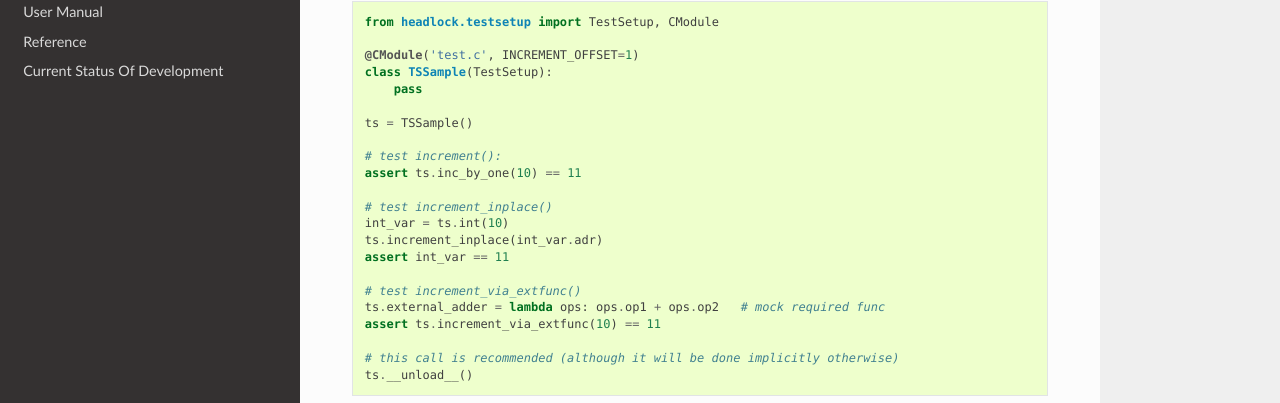
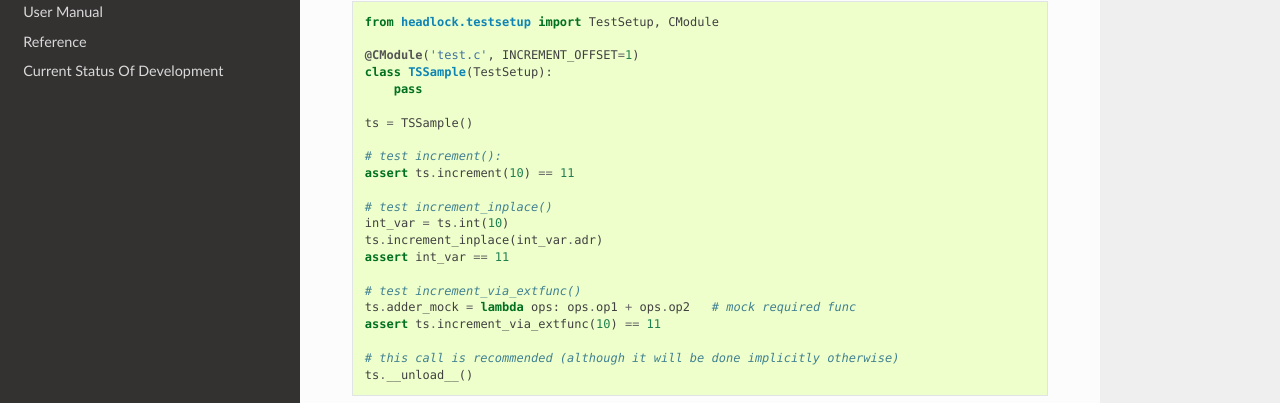
Before and after one commit to mrh1997/headlock, a Sphinx documentation site: the page built from docs/getting-started.rst, in a window 1280 px wide and 900 px high, scrolled down 1210 px. Shown: the part 315-718 px from the top of the window. Built offline with Sphinx 7.4.7 and the Read the Docs theme 2.0.0, drawn with Linux system fonts in a browser that asks for light colours.

Commit message:
Fix Typos in documentation

```diff
--- a/docs/development-status.rst
+++ b/docs/development-status.rst
@@ -37,7 +37,7 @@ is shown in the following list:
    external process / other machine / embdedded system
 
 
-Begreports/Pullrequests
+Bugreports/Pullrequests
 =======================
 
 Bugreports/Pullrequests can be provided via the page of
--- a/docs/getting-started.rst
+++ b/docs/getting-started.rst
@@ -94,7 +94,7 @@ test if their result is correct::
    ts = TSSample()
 
    # test increment():
-   assert ts.inc_by_one(10) == 11
+   assert ts.increment(10) == 11
 
    # test increment_inplace()
    int_var = ts.int(10)
@@ -102,7 +102,7 @@ test if their result is correct::
    assert int_var == 11
 
    # test increment_via_extfunc()
-   ts.external_adder = lambda ops: ops.op1 + ops.op2   # mock required func
+   ts.adder_mock = lambda ops: ops.op1 + ops.op2   # mock required func
    assert ts.increment_via_extfunc(10) == 11
 
    # this call is recommended (although it will be done implicitly otherwise)
```
